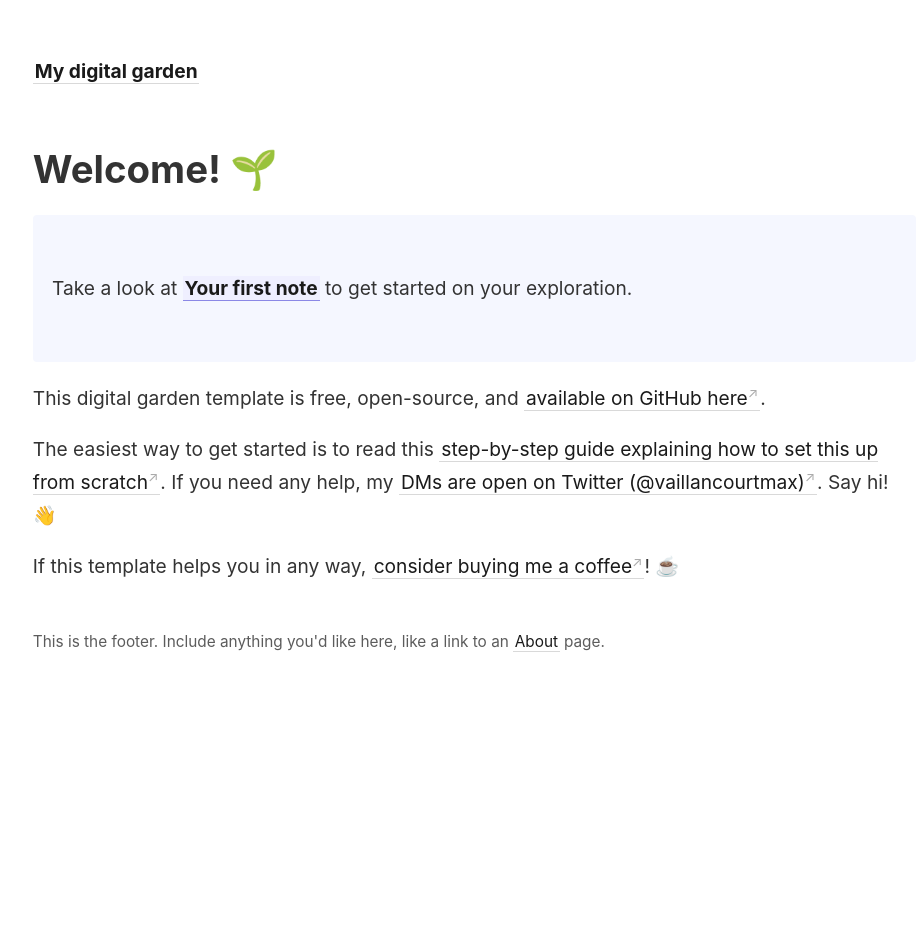
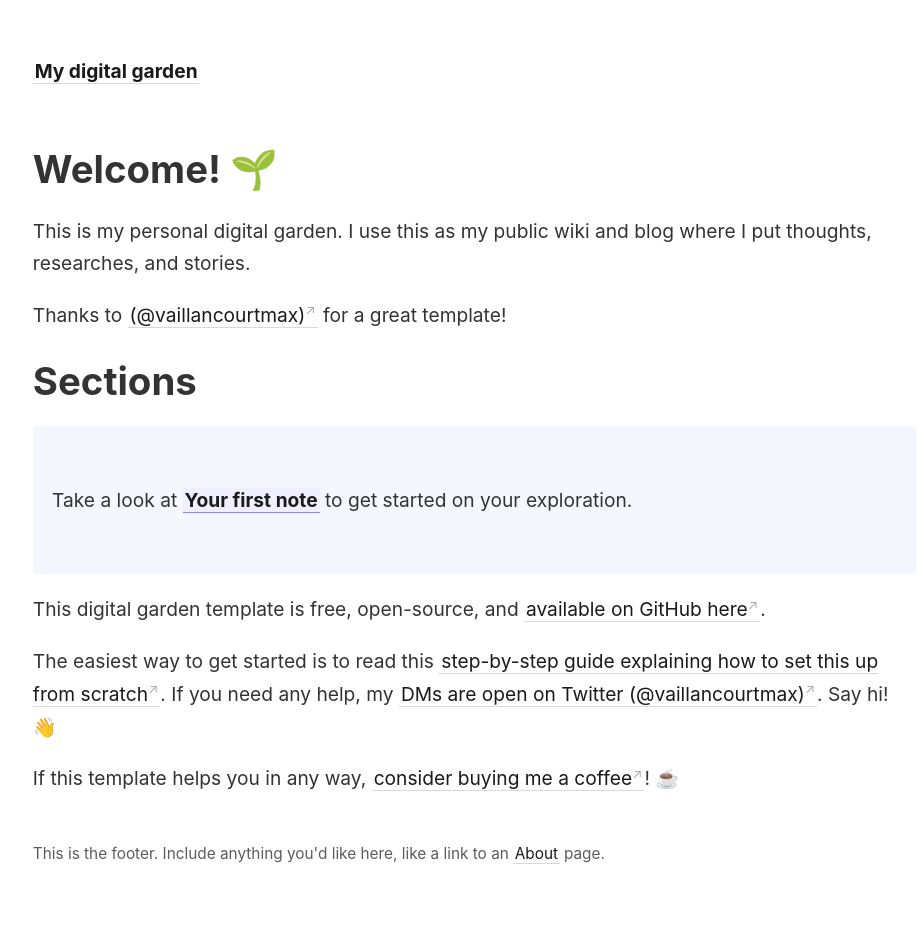
Before and after one commit to ibedwi/garden, a Jekyll site: the page built from _pages/index.md, in a window 1280 px wide. Shown: the whole page, without its empty margins (44-962 px from the left). Built offline with Jekyll 4.4.1, drawn with Linux system fonts in a browser that asks for light colours; before the commit the page ends 900 px from its top, so only the background shows below that.

```diff
--- a/_config.yml
+++ b/_config.yml
@@ -27,7 +27,7 @@ sass:
 collections:
   notes:
     output: true
-    permalink: /:slug
+    permalink: /notes/:slug
 
 defaults:
   - scope:
--- a/_pages/index.md
+++ b/_pages/index.md
@@ -7,6 +7,13 @@ permalink: /
 
 # Welcome! 🌱
 
+This is my personal digital garden.
+I use this as my public wiki and blog where I put thoughts, researches, and stories.
+
+Thanks to [(@vaillancourtmax)](https://twitter.com/vaillancourtmax) for a great template!
+
+
+# Sections
 <p style="padding: 3em 1em; background: #f5f7ff; border-radius: 4px;">
   Take a look at <span style="font-weight: bold">[[Your first note]]</span> to get started on your exploration.
 </p>
```
Also changed, not shown: _notes/notes/devserver-notes.md (added, +16 -0 lines), _notes/notes/learning-js.md (added, +9 -0 lines), 1 other file.
